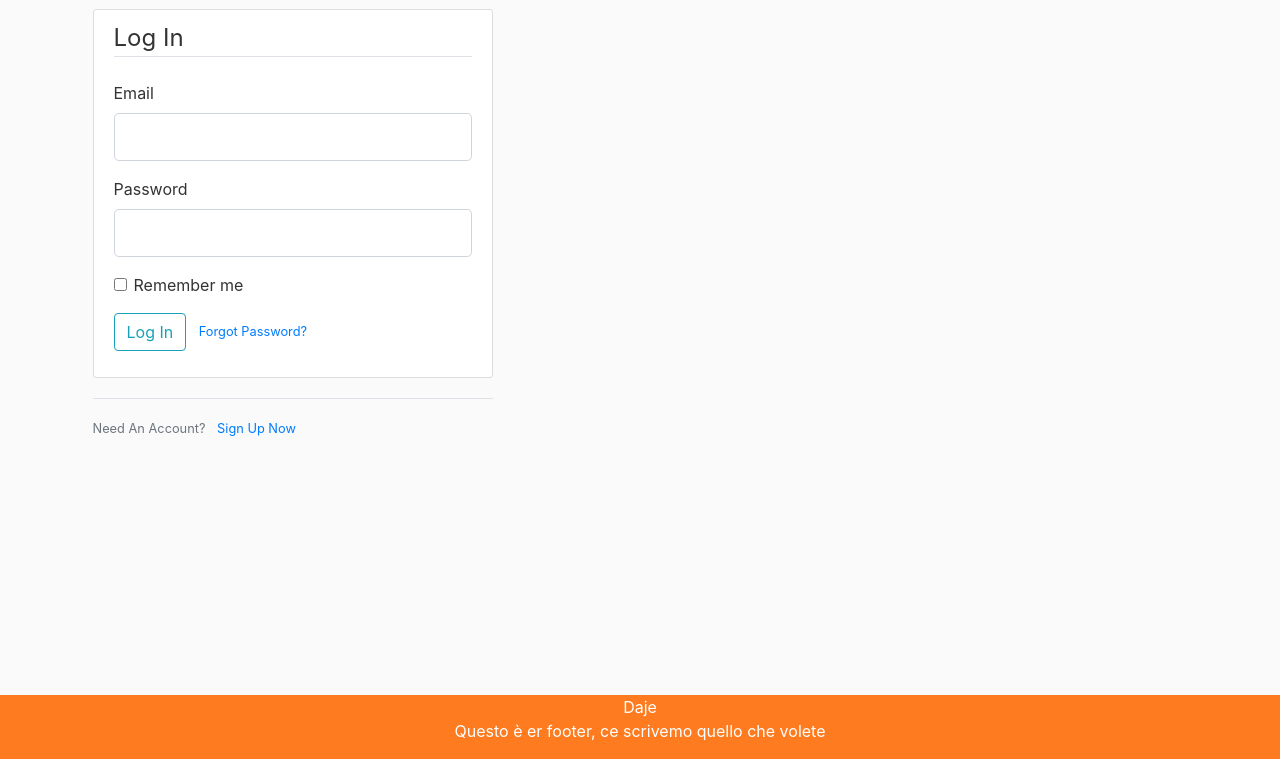
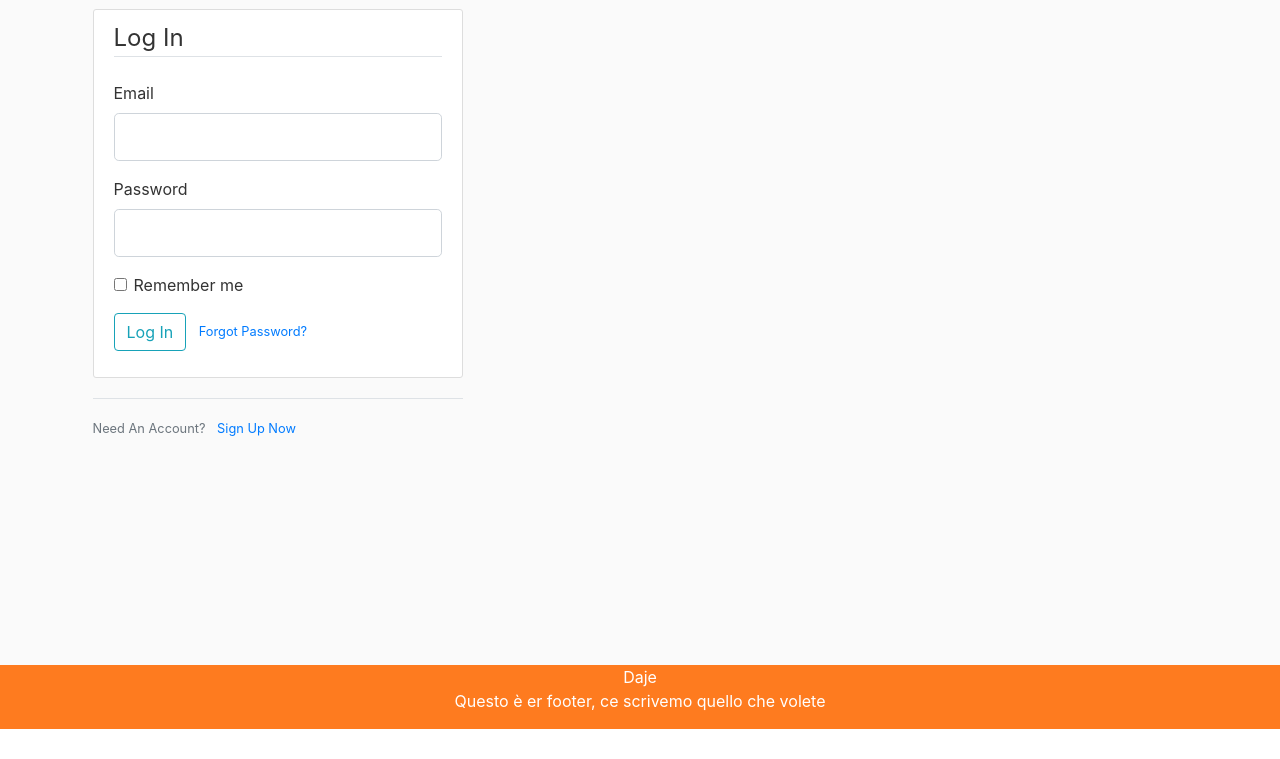
Before and after one commit to ddverce/weSport, a Flask app: page /login in a window 1280 px wide. Shown: the part 71-830 px from the top of the page. After the commit the page ends 800 px from the top, so only its background shows below. Run offline with Flask 2, Linux system fonts and the light colour scheme; some libraries are stand-ins or nearby versions.

Commit message:
Footer and header bar adjusted inserted video in home page Register dropdown fixed Home page centered Page "About" started To be fixed: - right bar (keep only in the user page, fix layout) - Font - Text not going out of space - Fix right sidebar in user page (not symmetrical) - Margin between body and header

```diff
--- a/wesport/static/main.css
+++ b/wesport/static/main.css
@@ -158,12 +158,11 @@ a.article-title:hover {
 }
 
 .content-wrap {
-  padding-bottom: 2.5rem;    /* Footer height */
+    padding-bottom: 2.5rem;    /* Footer height */
 }
 
 .page-footer{
     margin-top: 50px;
-    margin-bottom: -30px;
     background-color: #fe7b1f;
     color: #ffffff;
     left: 0;
--- a/wesport/templates/layout.html
+++ b/wesport/templates/layout.html
@@ -82,7 +82,7 @@
     </header>
     <main role="main" class="container">
       <div class="row" >  <!--container to set where the flash messages arte displayed-->
-        <div class="col-md-8">
+        <div class="col-md-8" style="margin-bottom: 50px; max-width: 400px;">
             {% with messages = get_flashed_messages(with_categories=true) %}
                 {% if messages %}
                     {% for category , message in messages %}
--- a/wesport/templates/login.html
+++ b/wesport/templates/login.html
@@ -44,8 +44,8 @@
                 </div>
             </form>
         </div>
-        <div class="border-top pt-3" style="margin-bottom: 20px; max-width: 400px;">
-            <small class="text-muted" >
+        <div class="border-top pt-3" style="margin-bottom: 50px; max-width: 400px;">
+            <small class="text-muted">
                 Need An Account? <a class="ml-2" href="{{ url_for('main.register') }}">Sign Up Now</a>
             </small>
         </div>
--- a/wesport/templates/register.html
+++ b/wesport/templates/register.html
@@ -63,7 +63,7 @@
                 </div>
             </form>
         </div>
-        <div class="border-top pt-3">
+        <div class="border-top pt-3" style="max-width: 400px;">
             <small class="text-muted">
                 Already Have An Account? <a class="ml-2" href="{{ url_for('main.login') }}">Sign In</a>
             </small>
```
Also changed, not shown: wesport/database/site.db.
